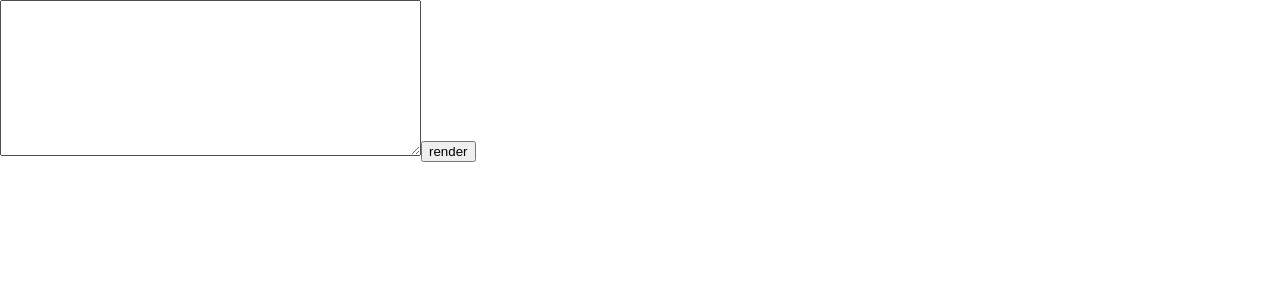
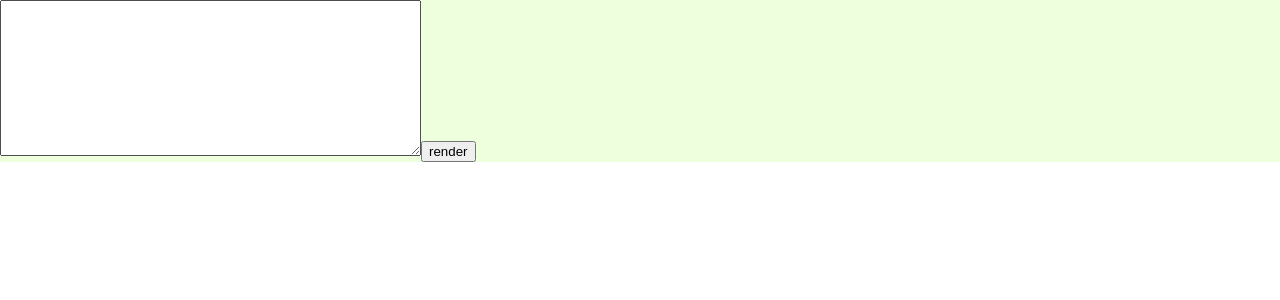
Before and after one commit to BorisRozumnyi/chords-app, a React (Create React App) app: page / in a window 1280 px wide. Shown: the top 300 px of the page. Built offline with nearby package versions, Linux system fonts and the light colour scheme.

Commit message:
install styled-components

```diff
--- a/src/App.tsx
+++ b/src/App.tsx
@@ -1,5 +1,7 @@
 import React, { useState } from "react";
 import { RenderSong } from "./components/RenderSong";
+import styled from "styled-components";
+
 // import "./App.css";
 
 function App() {
@@ -14,7 +16,7 @@ function App() {
   };
 
   return (
-    <div className="App">
+    <Component>
       <header className="App-header">
         <textarea
           cols={50}
@@ -27,8 +29,12 @@ function App() {
       <RenderSong
         songContent={songContent}
       />
-    </div>
+    </Component>
   );
 }
 
+export const Component = styled.section`
+  background: #efd
+`;
+
 export default App;
```
Also changed, not shown: package.json (+9 -5 lines), 1 other file (tests, documents, lock files or other folders).
